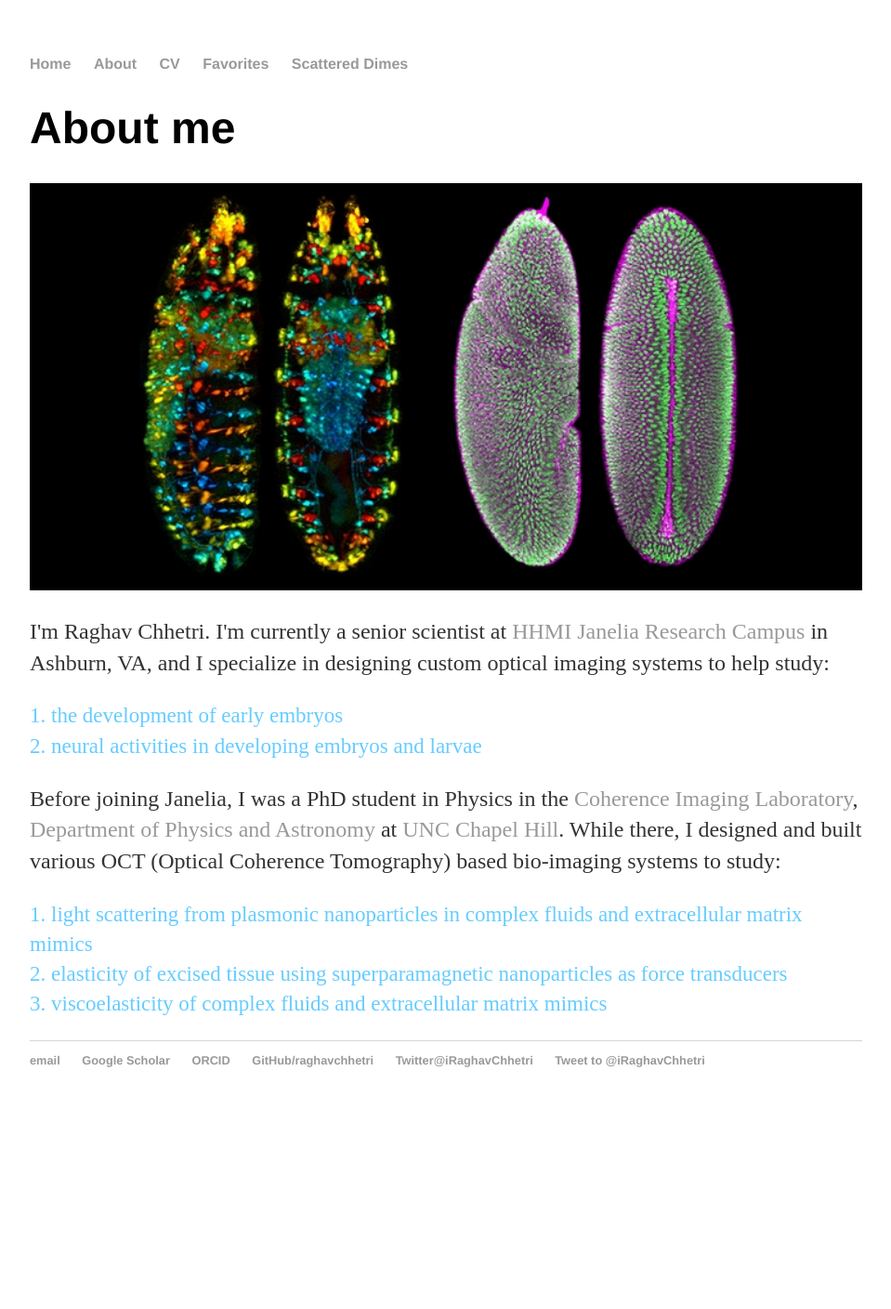
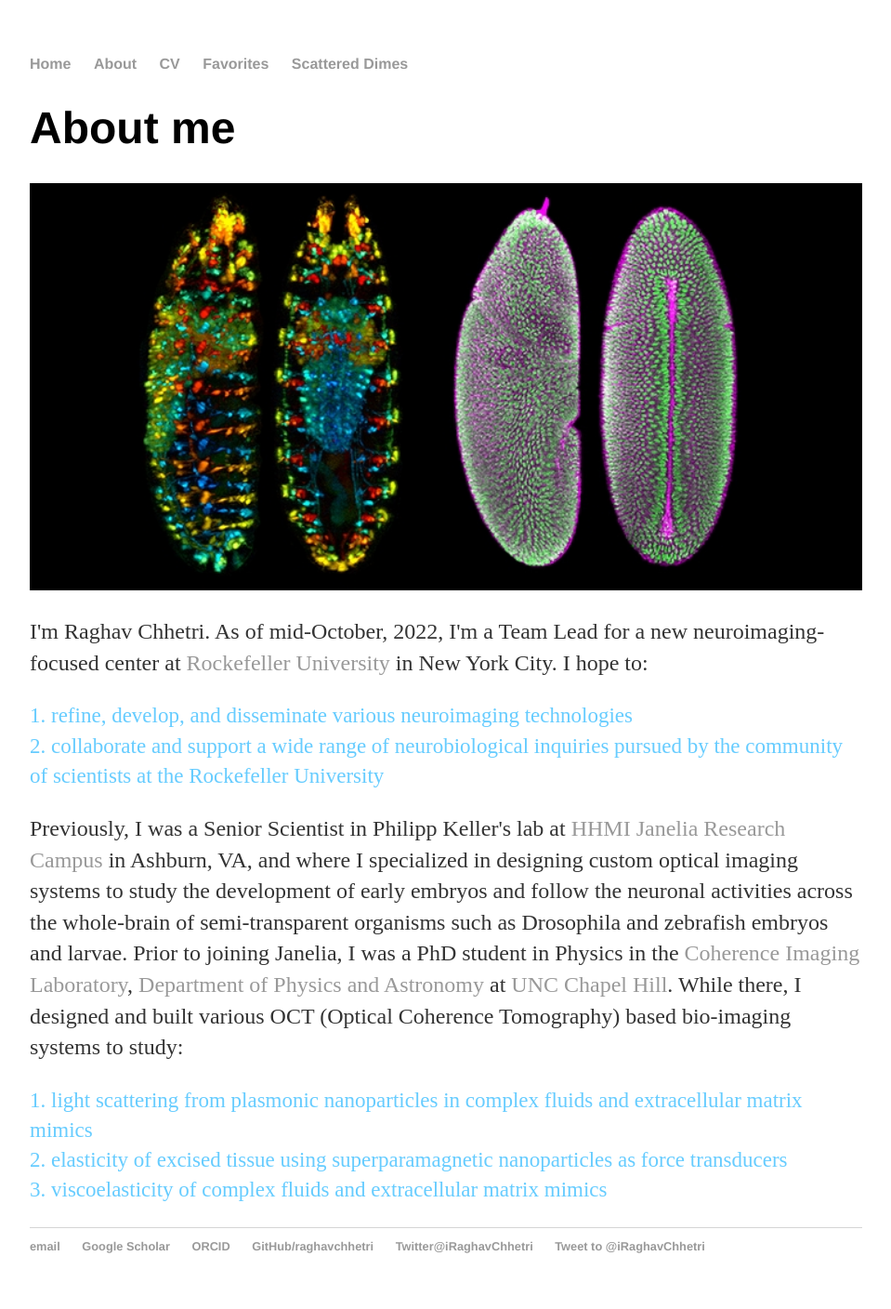
Before and after one commit to raghavchhetri/raghavchhetri.github.io, a Jekyll site: the page built from about/index.html, in a window 1280 px wide. Shown: the whole page at 93% size, without its empty margins (160-1119 px from the left). Built offline with Jekyll 4.4.1, drawn with Linux system fonts in a browser that asks for light colours; comment, search, counter and statistics services are not loaded; before the commit the page ends 1208 px from its top, so only the background shows below that.

Commit message:
Update index.html
RU migration

```diff
--- a/about/index.html
+++ b/about/index.html
@@ -6,12 +6,14 @@ title: About Raghav Chhetri
 			<h1>About me</h1>
 			<img src="/about/DrosophilaCombined.png" alt="Neurons,Development" style="height:100%; width:100%; object-fit:contain" class="inline"/>
 
-			<p>I'm Raghav Chhetri. I'm currently a senior scientist at <a href="https://www.janelia.org/">HHMI Janelia Research Campus</a> in Ashburn, VA, and
-				I specialize in designing custom optical imaging systems to help study:
-				<p style="color:#66CCFF;font-size:23px;"> 1. the development of early embryos
-				<br> 2. neural activities in developing embryos and larvae </p>
+			<p>I'm Raghav Chhetri. As of mid-October, 2022, I'm a Team Lead for a new neuroimaging-focused center at <a href="https://www.rockefeller.edu//">Rockefeller University</a> in New York City.
+				I hope to:
+				<p style="color:#66CCFF;font-size:23px;"> 1. refine, develop, and disseminate various neuroimaging technologies
+				<br> 2. collaborate and support a wide range of neurobiological inquiries pursued by the community of scientists at the Rockefeller University </p>
 
-			<p>Before joining Janelia, I was a PhD student in Physics in the <a href="https://users.physics.unc.edu/~aold/">Coherence Imaging Laboratory</a>,
+			<p>Previously, I was a Senior Scientist in Philipp Keller's lab at <a href="https://www.janelia.org/">HHMI Janelia Research Campus</a> in Ashburn, VA, and
+				where I specialized in designing custom optical imaging systems to study the development of early embryos and follow the neuronal activities across the whole-brain of semi-transparent organisms such as Drosophila and zebrafish embryos and larvae.
+				Prior to joining Janelia, I was a PhD student in Physics in the <a href="https://users.physics.unc.edu/~aold/">Coherence Imaging Laboratory</a>,
 				<a href="https://physics.unc.edu/">Department of Physics and Astronomy</a> at <a href="https://www.unc.edu/"> UNC Chapel Hill</a>. While there, I designed and built various OCT
 				(Optical Coherence Tomography) based bio-imaging systems to study:
 				<p style="color:#66CCFF;font-size:23px;"> 1. light scattering from plasmonic nanoparticles in complex fluids and extracellular matrix mimics
```
